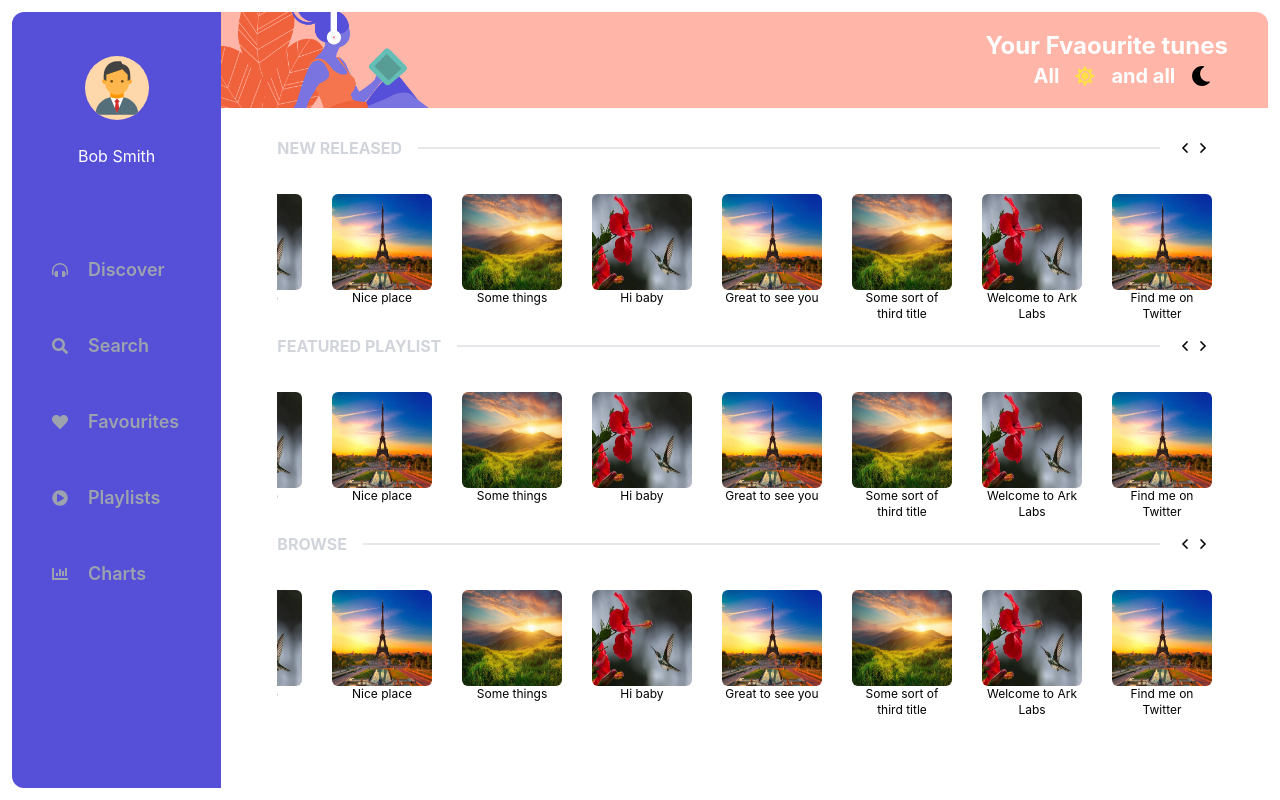
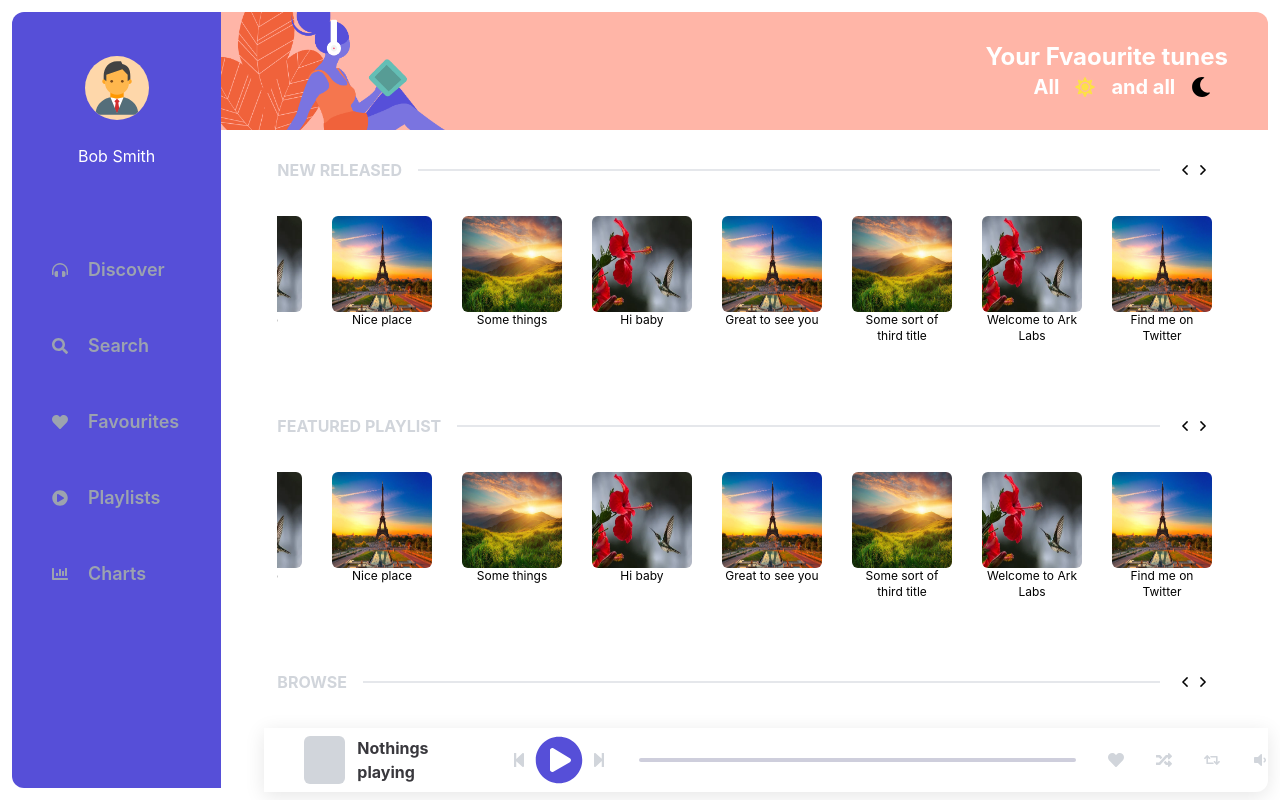
Before and after one commit to JKhaledJ/spotify_react, a React (Create React App) app: page / in a window 1280 px wide. Built offline with nearby package versions, Linux system fonts and the light colour scheme.

Commit message:
player initial design is created

```diff
--- a/src/components/body/Body.js
+++ b/src/components/body/Body.js
@@ -1,5 +1,6 @@
 import React from "react";
 import Header from "./header/Header";
+import Player from "./player/Player";
 import Section from "./Section";
 export default function Body() {
   var resources = [
@@ -84,9 +85,10 @@ export default function Body() {
       <Header />
       <div className="max-h-screen overflow-y-scroll px-14 mt-7">
         <Section title="New Released" resources = {resources} />
-        <Section title="Featured playlist"  resources = {resources}/>
-        <Section title="Browse" resources = {resources}/>
+        <Section title="Featured playlist"  resources = {resources} />
+        <Section title="Browse" resources = {resources} />
       </div>
+      <Player />
     </div>
   );
 }
--- a/src/components/body/header/Header.js
+++ b/src/components/body/header/Header.js
@@ -2,7 +2,7 @@ import React from "react";
 import { FaMoon, FaSun } from "react-icons/fa";
 export default function Header() {
   return (
-    <div className="h-24 rounded-tr-xl bg-[#ffb5a7] overflow-hidden flex justify-between items-center">
+    <div className="h-36 rounded-tr-xl bg-[#ffb5a7] overflow-hidden flex justify-between items-center">
       <div>
         <img
           src="../images/Header.png" alt="header"
--- /dev/null
+++ b/src/components/body/player/Player.js
@@ -0,0 +1,25 @@
+import React from "react";
+import { FaPlayCircle, FaAngleLeft, FaAngleRight, FaHeart, FaEllipsisH, FaRandom, FaRetweet, FaVolumeDown, FaStepBackward, FaStepForward} from 'react-icons/fa'
+
+export default function Player() {
+  return (
+    <div className="absolute h-16 w-[calc(100%-276px)] bottom-2 rounded-br-xl right-3 bg-white shadow-custom flex items-center">
+      <div className="flex items-center px-10 gap-3">
+        <span className="bg-gray-300 w-12 h-12 rounded-md"></span>
+        <h1 className="font-bold text-[#39383D]">Nothings playing</h1>
+      </div>
+      <div className="flex items-center gap-2 text-gray-300">
+        <span className="cursor-pointer"><FaStepBackward/></span>
+        <span className="text-5xl text-[#564fd8] cursor-pointer"><FaPlayCircle/></span>
+        <span className="cursor-pointer"><FaStepForward/></span>
+      </div>
+      <span className="h-1 bg-[#CECEDC] rounded-sm w-1/2 mx-8"></span>
+      <div className="flex text-gray-300 gap-8">
+         <FaHeart/>
+         <FaRandom/>
+         <FaRetweet/>
+         <FaVolumeDown/>
+      </div>
+    </div>
+  );
+}
--- a/src/components/body/section.js
+++ b/src/components/body/section.js
@@ -36,7 +36,7 @@ export default function Section({ title, resources }) {
   }
 
   return (
-    <div>
+    <div className="h-64">
       <div className="flex items-center justify-between">
         <h1 className="text-gray-300 font-bold uppercase">{title}</h1>
         <div className="grow border-b-2 border-gray-200 mx-4"> </div>
--- a/src/components/sidebar/SideBarItem.js
+++ b/src/components/sidebar/SideBarItem.js
@@ -3,7 +3,7 @@ import React from 'react'
 const SideBarItem = (props)=> {
   return (
     <div className='pl-10 py-6 w-full hover:bg-gradient-to-r from-[#7974DD] cursor-pointer text-gray-400 hover:text-white font-semibold'>
-        <a className='flex justify-start gap-2 items-center'>
+        <a className='flex justify-start gap-2 items-center' href="/">
             <span>{props.children}</span>
             <span className='text-lg pl-3'>{props.text}</span>
         </a>
--- a/src/components/sidebar/Sidebar.js
+++ b/src/components/sidebar/Sidebar.js
@@ -2,16 +2,17 @@ import React from 'react'
 import SideBarItem from './SideBarItem'
 import {FaHeadphonesAlt, FaSearch, FaHeart, FaPlayCircle, FaChartBar} from 'react-icons/fa'
 import {FcBusinessman} from 'react-icons/fc'
+import './slidebar.css';
 export default function sidebar() {
   return (
     <div className="w-1/6 bg-[#564fd8] rounded-tl-xl rounded-bl-xl max-h-screen">
-      <div className='flex flex-col items-center gap-y-16'>
+      <div className='flex flex-col items-center gap-y-16 h-full pb-8'>
         <div className='flex flex-col justify-between items-center mt-11'>
           <FcBusinessman className='rounded-full bg-orange-200 w-16 h-16'/>
           <br/>
           <p className='text-white'>Bob Smith</p>
         </div>
-        <div className='w-full'>
+        <div className='w-full overflow-y-scroll no-scrollbar'>
           <SideBarItem text = "Discover">
             <FaHeadphonesAlt />
           </SideBarItem>
--- /dev/null
+++ b/src/components/sidebar/slidebar.css
@@ -0,0 +1,3 @@
+.no-scrollbar::-webkit-scrollbar {
+    display: none;
+}
--- a/tailwind.config.js
+++ b/tailwind.config.js
@@ -2,7 +2,11 @@
 module.exports = {
   content: ["./src/**/*.{js,jsx,ts,tsx}",],
   theme: {
-    extend: {},
+    extend: {
+      boxShadow: {
+        "custom": '0px 4px 20px rgba(0, 0, 0, 0.10)'
+      }
+    },
   },
   plugins: [],
 }
```
